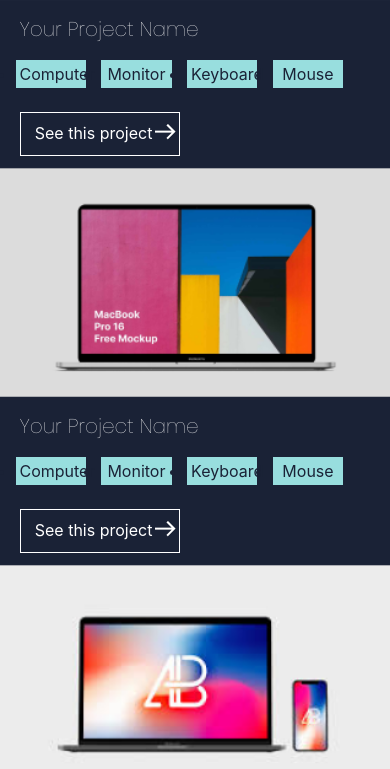
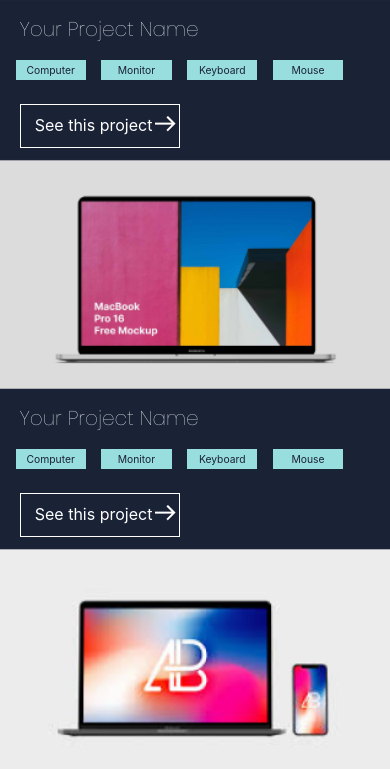
Before and after one commit to kamranasif506/Portfolio-project, a website: page index.html in a window 390 px wide. Shown: the part 1035-1804 px from the top of the page. Drawn offline with Linux system fonts and the light colour scheme.

Commit message:
Added font size to technologies in portfolio section

```diff
--- a/style.css
+++ b/style.css
@@ -303,7 +303,7 @@
     background: #98dede;
     color: #1a2236;
     width: 16%;
-
+    font-size: 0.646rem;
     /* margin: 0px; */
     text-align: center;
     float: left;
```
